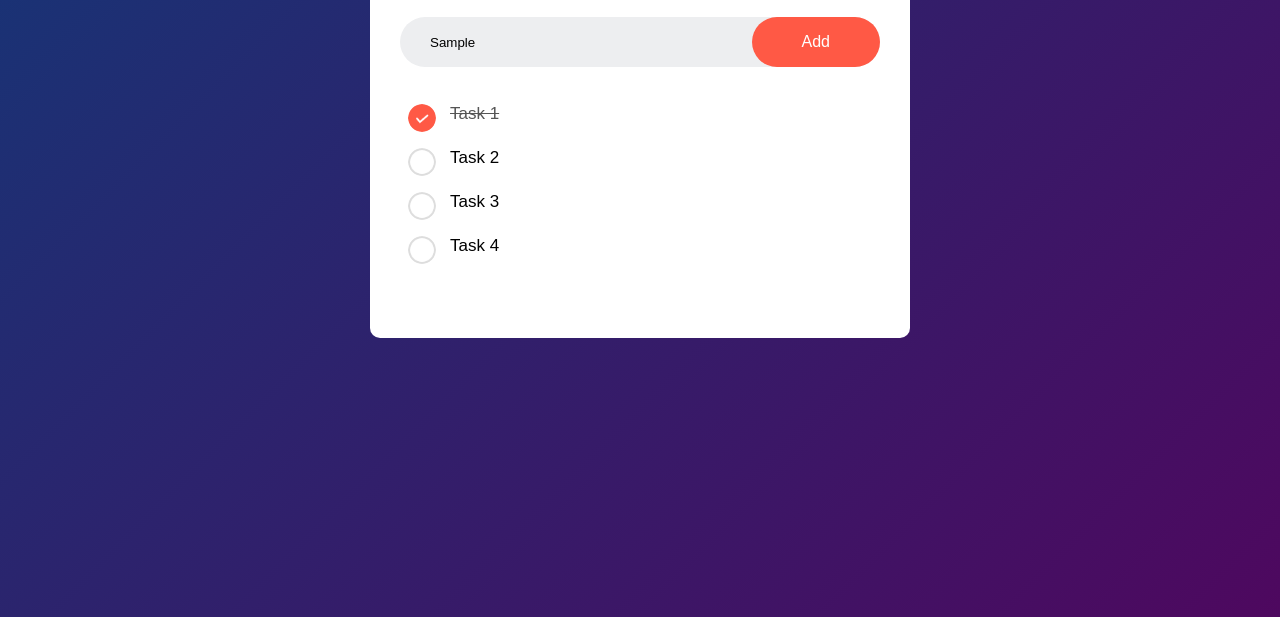
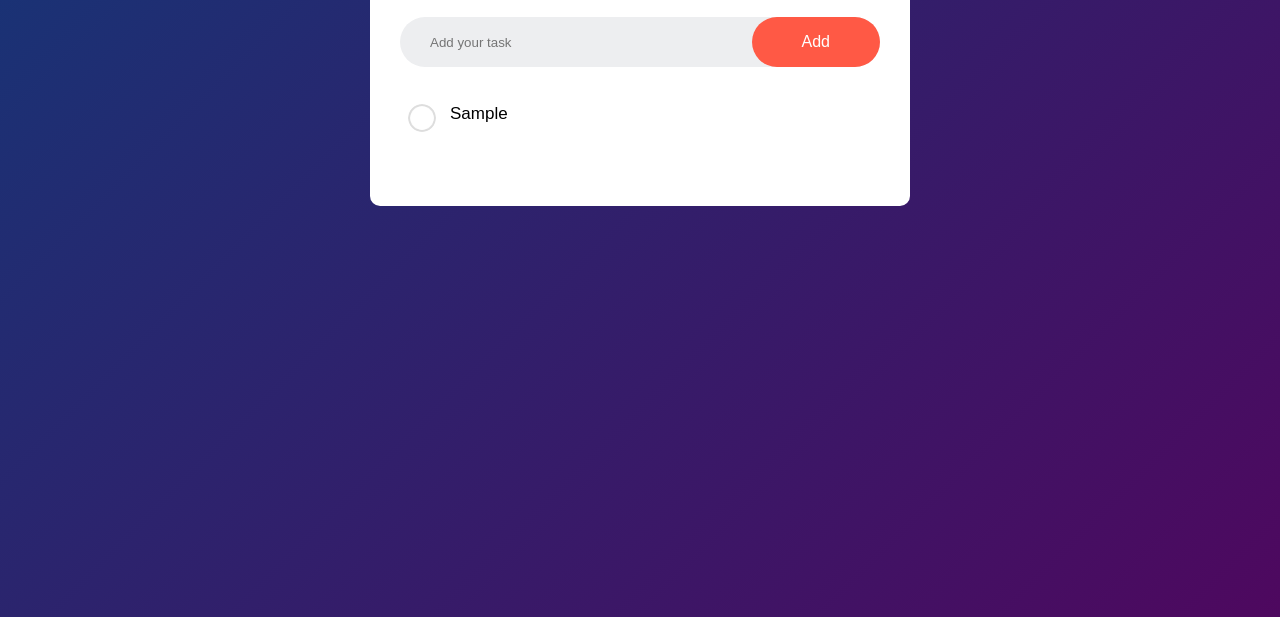
Before and after one commit to dpithia/to-do-list, a plain HTML site: page index.html in a window 1280 px wide. Both pictures are taken after typing "Sample" into the empty fields and a click on the button "Add". Shown: the part 183-800 px from the top of the page. Drawn offline with Linux system fonts and the light colour scheme.

Commit message:
Added JavaScript functionality

```diff
--- a/index.html
+++ b/index.html
@@ -5,6 +5,7 @@
     <meta name="viewport" content="width=device-width, initial-scale=1.0" />
     <title>To-do list</title>
     <link rel="stylesheet" href="styles.css" />
+    <script src="script.js"></script>
   </head>
   <body>
     <div class="container">
@@ -12,13 +13,13 @@
         <h2>To-Do List <img src="images/icon.png" alt="" /></h2>
         <div class="row">
           <input type="text" id="input-box" placeholder="Add your task" />
-          <button>Add</button>
+          <button id="add-button">Add</button>
         </div>
         <ul id="list-container">
-          <li class="checked">Task 1</li>
-          <li>Task 2</li>
+          <li class="checked"></li>
+          <!-- <li>Task 2</li>
           <li>Task 3</li>
-          <li>Task 4</li>
+          <li>Task 4</li> -->
         </ul>
       </div>
     </div>
--- /dev/null
+++ b/script.js
@@ -0,0 +1,66 @@
+// Wait for the DOM to fully load before running any JavaScript
+document.addEventListener("DOMContentLoaded", () => {
+  // Get references to the HTML elements we'll need
+  const inputBox = document.getElementById("input-box");
+  const addButton = document.querySelector("button");
+  const listContainer = document.getElementById("list-container");
+
+  // 1. Add new tasks when clicking the Add button
+  addButton.addEventListener("click", addTask);
+
+  // 2. Also add tasks when pressing Enter in the input field
+  inputBox.addEventListener("keypress", (e) => {
+    if (e.key === "Enter") {
+      addTask();
+    }
+  });
+
+  // Function to add a new task
+  function addTask() {
+    if (inputBox.value === "") {
+      alert("You must write something!");
+      return;
+    }
+
+    // Create new list item
+    const li = document.createElement("li");
+    li.textContent = inputBox.value;
+    listContainer.appendChild(li);
+
+    // Clear the input box
+    inputBox.value = "";
+
+    // Save the updated list to localStorage
+    saveData();
+  }
+
+  // 3. Toggle tasks as checked/unchecked when clicking them
+  listContainer.addEventListener("click", (e) => {
+    if (e.target.tagName === "LI") {
+      e.target.classList.toggle("checked");
+      saveData();
+    }
+  });
+
+  // 4. Add ability to remove tasks (right click)
+  listContainer.addEventListener("contextmenu", (e) => {
+    if (e.target.tagName === "LI") {
+      e.preventDefault(); // Prevent the context menu from showing
+      e.target.remove();
+      saveData();
+    }
+  });
+
+  // 5. Save tasks to localStorage
+  function saveData() {
+    localStorage.setItem("todoData", listContainer.innerHTML);
+  }
+
+  // 6. Load tasks from localStorage when page loads
+  function loadData() {
+    listContainer.innerHTML = localStorage.getItem("todoData") || "";
+  }
+
+  // Load saved tasks when the page starts
+  loadData();
+});
```
